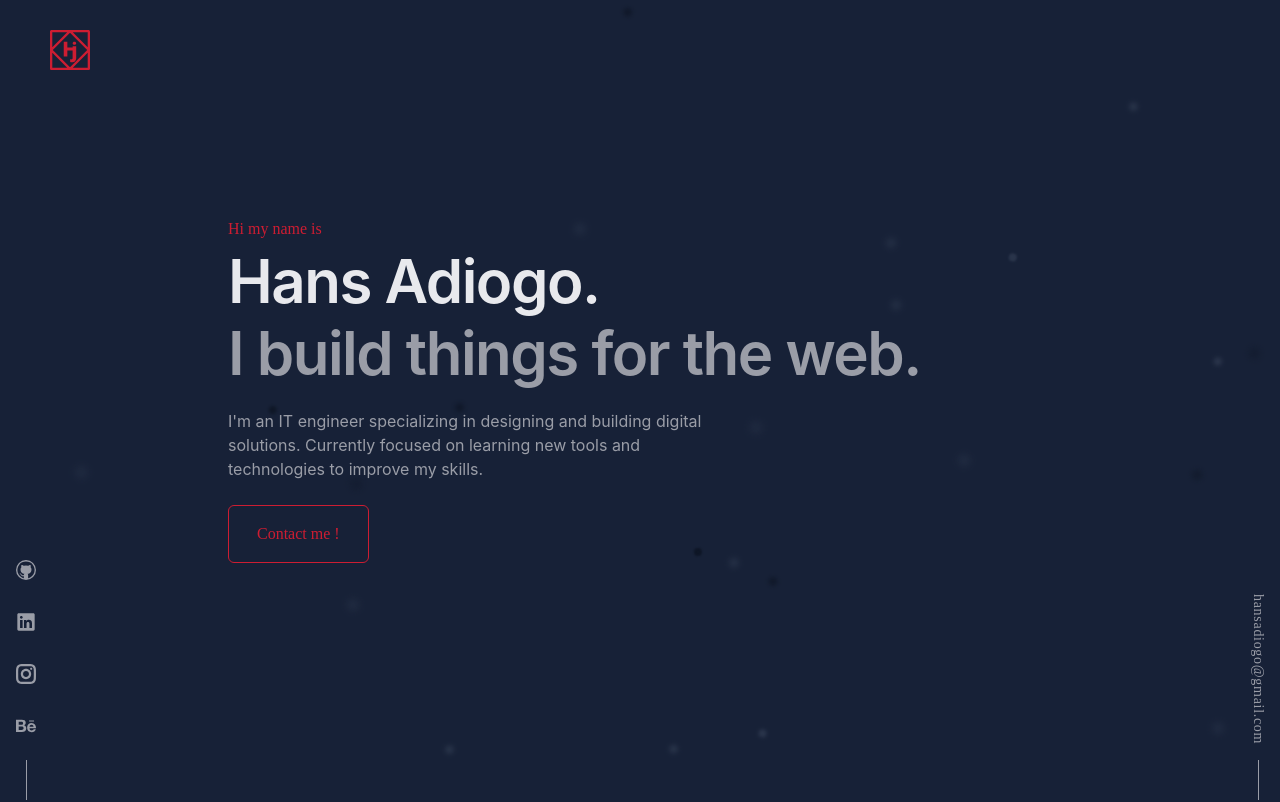
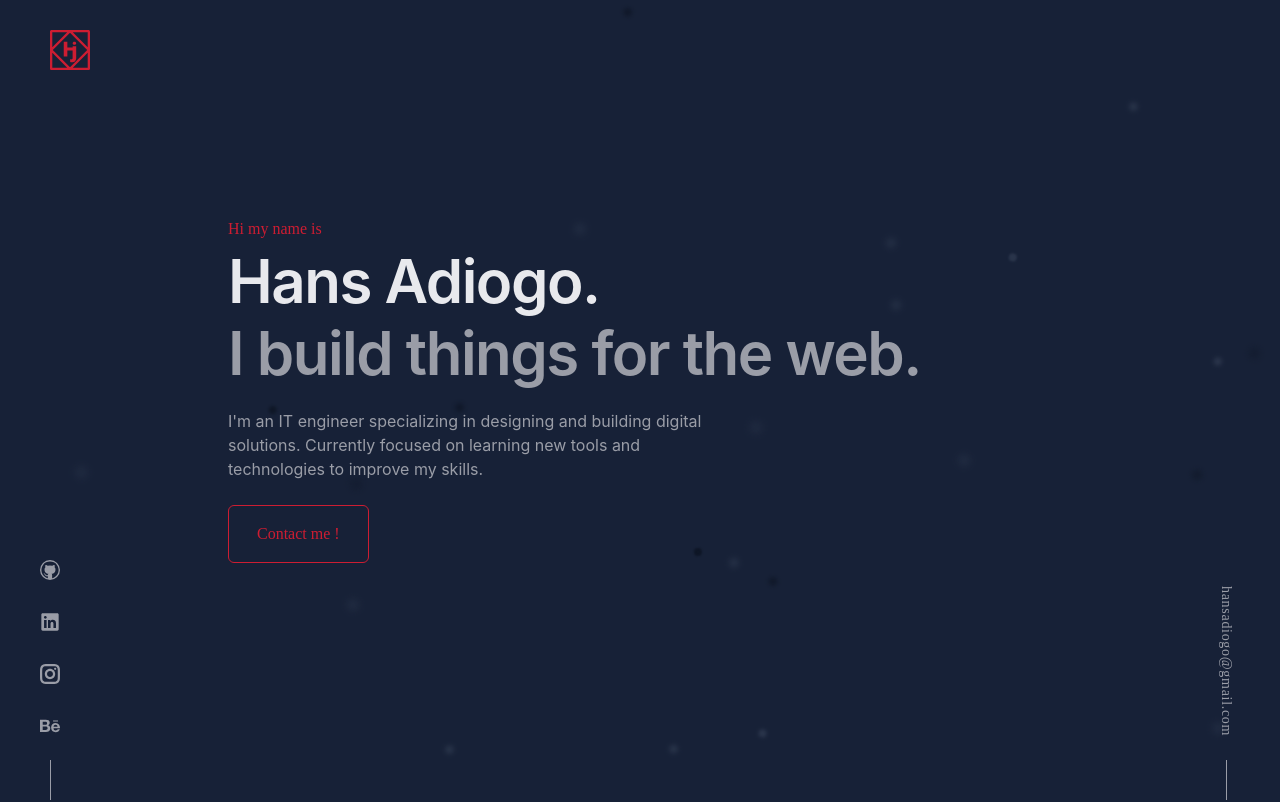
Before and after one commit to Hansjason97/Hans-Adiogo, a React (Vite) app: page / in a window 1280 px wide. Shown: the top 802 px of the page. Built offline with nearby package versions, Linux system fonts and the light colour scheme.

Commit message:
fixed footer

```diff
--- a/src/Footer.jsx
+++ b/src/Footer.jsx
@@ -7,18 +7,20 @@ import { FaBehance } from 'react-icons/fa'
 function Footer() {
   return (
     <div className=''>
-        <div className='flex gap-8 text-xl w-fit mx-auto px-5 pb-10 z-20 items-center
+        <div className='flex gap-8 text-xl w-fit mx-auto px-5 pb-10 z-20 items-center transition-all duration-100 ease-out
         md:fixed md:left-0 md:bottom-0 md:flex-col md:px-2 md:gap-4 md:py-0
-        md:after:content-[""] md:after:block md:after:h-10 md:after:w-[1px] md:after:bg-blancDark'>
+        md:after:content-[""] md:after:block md:after:h-10 md:after:w-[1px] md:after:bg-blancDark
+        lg:left-6'>
             <a href="https://github.com/Hansjason97" className='footerLink'><VscGithub /></a>
             <a href="https://www.linkedin.com/in/jason-adiogo-a12018199" className='footerLink'><RxLinkedinLogo /></a>
             <a href="https://www.instagram.com/jasonadiogo/" className='footerLink'><GrInstagram /></a>
             <a href="https://www.behance.net/hanspen" className='footerLink'><FaBehance /></a>
         </div>
-        <div className='hidden z-20 px-5 pb-10 md:flex md:items-center
+        <div className='hidden z-20 px-5 pb-10 md:flex md:items-center transition-all duration-100 ease-out
         md:fixed md:right-1 md:bottom-0 md:flex-col md:px-2 md:gap-4 md:py-0
-        md:after:content-[""] md:after:block md:after:h-10 md:after:w-[1px] md:after:bg-blancDark'>
-            <a href="mailto:hansadiogo@gmail.com" className='font-mono tracking-wider text-sm' style={{writingMode: 'vertical-rl'}}>hansadiogo@gmail.com</a>
+        md:after:content-[""] md:after:block md:after:h-10 md:after:w-[1px] md:after:bg-blancDark
+        lg:right-7'>
+            <a href="mailto:hansadiogo@gmail.com" className='footerMail'>hansadiogo@gmail.com</a>
         </div>
     </div>
   )
--- a/src/index.css
+++ b/src/index.css
@@ -87,4 +87,8 @@
   .footerLink{
     @apply relative top-0 transition-all duration-150 ease-linear hover:top-[-3px] hover:text-primary p-2;
   }
+  .footerMail{
+    @apply font-mono tracking-wider text-sm p-2 relative top-0 transition-all duration-150 ease-linear hover:top-[-3px] hover:text-primary;
+    writing-mode: vertical-rl;
+  }
 }
```
